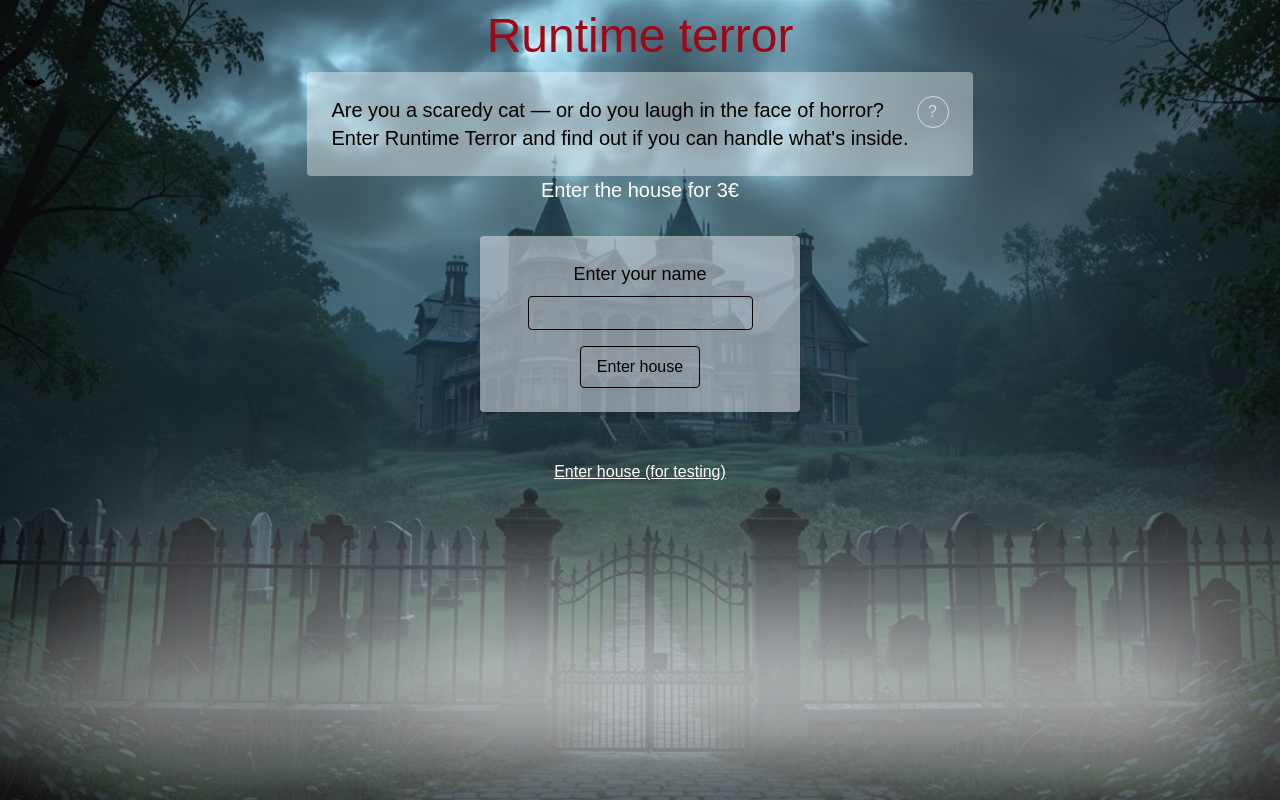
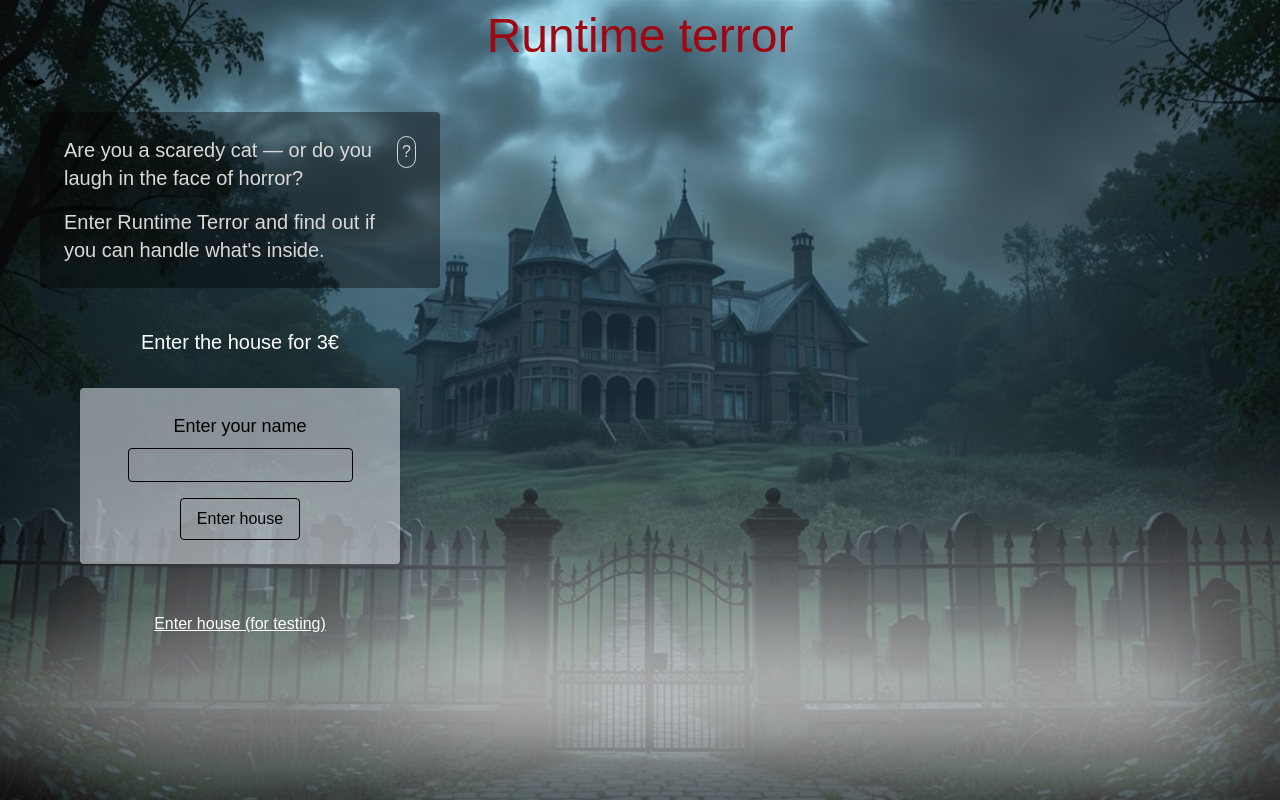
Before and after one commit to mariefarnstrom/runtime-terror, a Next.js app: page / in a window 1280 px wide. Built offline with nearby package versions, Linux system fonts and the light colour scheme; a web font is replaced by a local one.

Commit message:
Updated layout on homepage

```diff
--- a/src/app/page.tsx
+++ b/src/app/page.tsx
@@ -44,14 +44,14 @@ export default function Home() {
         <h1 className="font-eater text-red-800 text-5xl leading-normal">
           Runtime terror
         </h1>
-
-        <div className="bg-white/40 p-6 rounded">
+        <div className="flex flex-col h-full items-center self-start">
+          <div className="bg-black/40 p-6 m-10 rounded flex flex-col w-100 ">
             <div className="flex items-start gap-2">
-            <div>
-              <h2 className="font-fell text-xl">
+              <div className="flex flex-col gap-4">
+                <h2 className="font-fell text-grey text-xl">
                   Are you a scaredy cat — or do you laugh in the face of horror?
                 </h2>
-              <h2 className="font-fell text-xl">
+                <h2 className="font-fell text-grey text-xl">
                   Enter Runtime Terror and find out if you can handle what's
                   inside.
                 </h2>
@@ -76,5 +76,6 @@ export default function Home() {
           </div>
         </div>
       </div>
+    </div>
   );
 }
```
Lines whose indentation alone changed are shown as unchanged.
